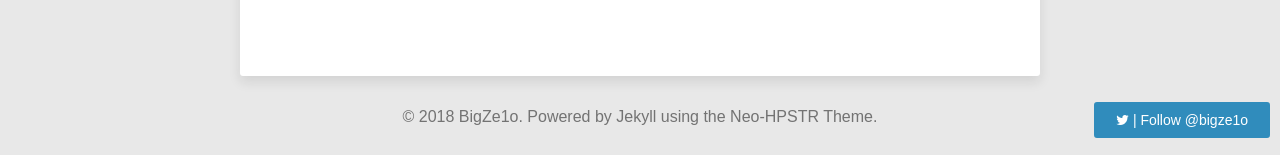
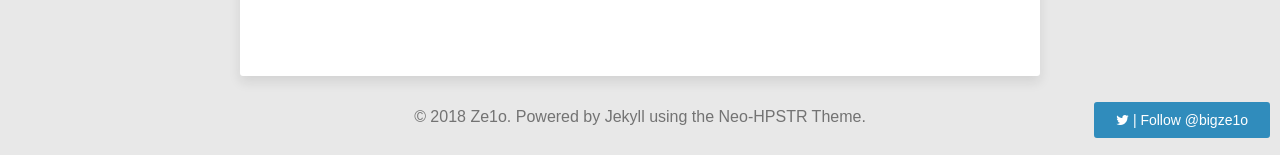
Before and after one commit to bigze1o/bigze1o.github.io, a Jekyll site: the page built from index.html, in a window 1280 px wide and 900 px high, scrolled down 1797 px. Shown: the part 742-897 px from the top of the window. Built offline with Jekyll 4.4.1, drawn with Linux system fonts in a browser that asks for light colours; nearby versions of some CDN libraries; the list of posts is cut into pages by our own code; comment, search, counter and statistics services are not loaded.

Commit message:
Update _config.yml

```diff
--- a/_config.yml
+++ b/_config.yml
@@ -10,7 +10,7 @@ excerpt_separator: <!--more-->
 # Your site's domain goes here (eg: //mmistakes.github.io, http://mademistakes.com, etc)
 # When testing locally leave blank or use http://localhost:4000
 
-url: https://bigze1o.github.io
+url: https://ze1o.github.io
 
 # draw your top menu here
 # each item must have a title and a url.
@@ -35,8 +35,8 @@ menu:
 
 # Owner/author information
 owner:
-  name:           BigZe1o
-  site:           http://bigze1o.github.io
+  name:           Ze1o
+  site:           http://ze1o.github.io
   avatar:         images/avatar.jpg
   bio:            "Your bio goes here. It shouldn't be super long but a good two sentences or two should suffice."
   email:          duyltk.cs@gmail.com
```
